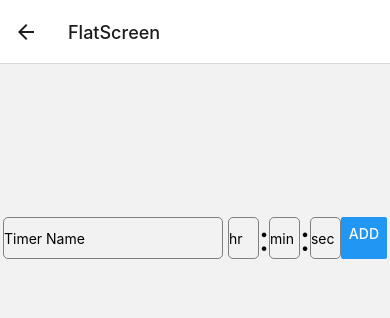
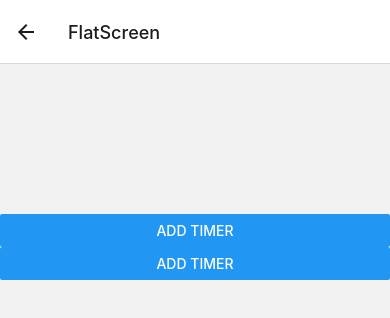
Before and after one commit to hadar-g/TimeBox, a React Native app: screen /FlatScreen in a window 390 px wide. Shown: the top 318 px of the page. Built offline with nearby package versions, Linux system fonts and the light colour scheme.

Commit message:
add scroll wheel modal to flat timer creator

```diff
--- a/components/FlatTimer.js
+++ b/components/FlatTimer.js
@@ -23,6 +23,9 @@ useEffect(() => {
     // setSecs(secs => ('0' + secs).slice(-2))
     // setMins(mins => ('0' + mins).slice(-2))
     // setHours(hours => ('0' + hours).slice(-2))
+    // if(secs === null)setSecs(secs => '00'.toString().padStart(2, '0'))
+    // if(mins === null)setMins(mins => '00'.toString().padStart(2, '0'))
+    // if(hours === null)setHours(hours => '00'.toString().padStart(2, '0'))
 
     setSecs(secs => secs.toString().padStart(2, '0'))
     setMins(mins => mins.toString().padStart(2, '0'))
--- a/components/TimerInput.js
+++ b/components/TimerInput.js
@@ -1,68 +1,173 @@
 import { StatusBar } from 'expo-status-bar';
-import { StyleSheet, Text, View, Button, TextInput, Keyboard} from 'react-native';
-import { useState, useEffect, React, Component} from 'react';
+import { StyleSheet, Text, View, Button, TextInput, Keyboard, Modal} from 'react-native';
+import { useState, useEffect, React, Component, useRef} from 'react';
+import {Picker} from '@react-native-picker/picker';
 
 const TimerInput = (props) => {
-    const[secondsInput, setSecondsInput] = useState('')
-    const[minsInput, setMinsInput] = useState('');
-    const[hoursInput, setHoursInput] = useState('');
+    const[secondsInput, setSecondsInput] = useState('0')
+    const[minsInput, setMinsInput] = useState('0');
+    const[hoursInput, setHoursInput] = useState('0');
     const[timerNameInput, setTimerNameInput] = useState('')
+    const[modalVisible, setModalVisible] = useState(false)
 
     const onTimerSubmit = () => {
 
-        Keyboard.dismiss()
-
+        //Keyboard.dismiss()
+        setModalVisible(false)
+        console.log("seconds input: ", secondsInput)
+        console.log("minutes inout: ", minsInput)
+        console.log("hours input:", hoursInput)
+        console.log("title input:", timerNameInput)
         props.onAddTimer({
             title: timerNameInput,
             seconds: secondsInput,
             minutes: minsInput,
             hours: hoursInput})
 
-        setSecondsInput(null);
-        setMinsInput(null);
-        setHoursInput(null);
+        setSecondsInput('0');
+        setMinsInput('0');
+        setHoursInput('0');
         setTimerNameInput('');
 
     }
 
+
+ const openPicker = () =>{
+  setModalVisible(true)
+ }
+ const closePicker = () =>{
+    setModalVisible(false)
+   }
+
+
     return(
-        <View style = {styles.FieldContainer} >
-            <TextInput
-                style = {styles.textInputContainer}
+    <View>
+            <Button title ="Add Timer" onPress={() => openPicker()}/>
+        <View>
+
+        </View>
+        <Modal
+            visible={modalVisible}
+            animationType="slide">
+<View style = {styles.modal}>
+               <TextInput
+               style = {styles.textInputContainerTwo}
+                //style = {styles.textInputContainer}
                 placeholder = "Timer Name"
                 value ={timerNameInput}
                 onChangeText={setTimerNameInput}
             />
-            <TextInput
-            keyboardType='numeric'
-            placeholder = "hr"
-            value ={hoursInput}
-            onChangeText={setHoursInput}
-            maxLength = {2}
-            style = {styles.inputContainer}/>
+        <View
+        style = {styles.scroll}>
+        <Picker
+        style = {styles.picker}
+            selectedValue={hoursInput}
+            onValueChange={(itemValue) =>{
+                setHoursInput(itemValue)
+                console.log(secondsInput)
 
-            <Text style = {styles.textContainer}>:</Text>
+            }}
+           // mode = "dropdown"
+            >
+                <Picker.Item label = "0" value = "0"/>
+                <Picker.Item label = "1" value = "1"/>
+                <Picker.Item label = "2" value = "2"/>
+                <Picker.Item label = "3" value = "3"/>
+                <Picker.Item label = "4" value = "4"/>
+                <Picker.Item label = "5" value = "5"/>
+        </Picker>
+            <Text>Hours</Text>
+        <Picker
+        style = {styles.picker}
+            selectedValue={minsInput}
+            onValueChange={(itemValue) =>setMinsInput(itemValue)}
+           // mode = "dropdown"
+            >
+                <Picker.Item label = "0" value = "0"/>
+                <Picker.Item label = "1" value = "1"/>
+                <Picker.Item label = "2" value = "2"/>
+                <Picker.Item label = "3" value = "3"/>
+                <Picker.Item label = "4" value = "4"/>
+                <Picker.Item label = "5" value = "5"/>
+            </Picker>
+            <Text> Mins</Text>
+            <Picker
+        style = {styles.picker}
+            selectedValue={secondsInput}
+            onValueChange={(itemValue) =>setSecondsInput(itemValue)}
+           // mode = "dropdown"
+            >
+                <Picker.Item label = "0" value = "0"/>
+                <Picker.Item label = "1" value = "1"/>
+                <Picker.Item label = "2" value = "2"/>
+                <Picker.Item label = "3" value = "3"/>
+                <Picker.Item label = "4" value = "4"/>
+                <Picker.Item label = "5" value = "5"/>
+            </Picker>
 
-            <TextInput
-            keyboardType='numeric'
-            placeholder = "min"
-            value ={minsInput}
-            onChangeText={setMinsInput}
-            maxLength = {2}
-            style = {styles.inputContainer}/>
+            <Text>Sec</Text>
 
-            <Text style = {styles.textContainer}>:</Text>
+        </View>
+           <Button title = "set timer" onPress={()=>onTimerSubmit()}/>
+           </View>
+        </Modal>
 
-            <TextInput
-            keyboardType='numeric'
-            placeholder = "sec"
-            value ={secondsInput}
-            onChangeText={setSecondsInput}
-            maxLength = {2}
-            style = {styles.inputContainer}/>
 
-            <Button title = 'Add' onPress={onTimerSubmit}/>
+
+            {/* <ScrollPicker
+        dataSource={['1', '2', '3', '4', '5', '6']}
+        selectedIndex={1}
+        renderItem={(data, index) => {
+          //
+        }}
+        onValueChange={(data, selectedIndex) => {
+          //
+        }}
+        wrapperHeight={180}
+        wrapperWidth={150}
+        wrapperColor='#FFFFFF'
+        itemHeight={60}
+        highlightColor='#d8d8d8'
+        highlightBorderWidth={2}
+            /> */}
         </View>
+        // <View style = {styles.FieldContainer} >
+        //     <TextInput
+        //         style = {styles.textInputContainer}
+        //         placeholder = "Timer Name"
+        //         value ={timerNameInput}
+        //         onChangeText={setTimerNameInput}
+        //     />
+        //     <TextInput
+        //     keyboardType='numeric'
+        //     placeholder = "hr"
+        //     value ={hoursInput}
+        //     onChangeText={setHoursInput}
+        //     maxLength = {2}
+        //     style = {styles.inputContainer}/>
+
+        //     <Text style = {styles.textContainer}>:</Text>
+
+        //     <TextInput
+        //     keyboardType='numeric'
+        //     placeholder = "min"
+        //     value ={minsInput}
+        //     onChangeText={setMinsInput}
+        //     maxLength = {2}
+        //     style = {styles.inputContainer}/>
+
+        //     <Text style = {styles.textContainer}>:</Text>
+
+        //     <TextInput
+        //     keyboardType='numeric'
+        //     placeholder = "sec"
+        //     value ={secondsInput}
+        //     onChangeText={setSecondsInput}
+        //     maxLength = {2}
+        //     style = {styles.inputContainer}/>
+
+        //     <Button title = 'Add' onPress={onTimerSubmit}/>
+        // </View>
     );
 }
 const styles = StyleSheet.create({
@@ -89,6 +194,40 @@ const styles = StyleSheet.create({
         borderRadius: 5,
         borderWidth: 1,
         borderColor: 'gray',
+    },
+    textInputContainerTwo:{
+        //flex: 1,
+        //marginRight: 5,
+        //marginTop: 20,
+        //padding: 0,
+        flexDirection: 'column',
+        width: '50%',
+        height: '10%',
+        marginTop: 20,
+        borderRadius: 5,
+        borderWidth: 1,
+        borderColor: 'gray',
+        //backgroundColor: 'red'
+    },
+    picker : {
+        //flex: 1,
+        width:'20%',
+        //backgroundColor: 'red',
+
+
+    },
+    scroll : {
+        padding: 0,
+        paddingTop: 0,
+          flexDirection: 'row',
+          alignItems: 'center'
+    },
+    modal: {
+      //  backgroundColor: 'red',
+        flexDirection: 'column',
+        justifyContent: 'center',
+        alignItems: 'center',
+        padding: 0
     }
 });
 
--- a/screens/FlatScreen.js
+++ b/screens/FlatScreen.js
@@ -22,6 +22,7 @@ export default function FlatScreen({navigation}) {
   return (
 
 <View style={styles.container}>
+    <TimerInput />
       <TimerInput onAddTimer = {addTimer} />
 
       { timersArray.map( (timerObject) => {
```
Also changed, not shown: package.json (+12 -10 lines), 1 other file (tests, documents, lock files or other folders).
